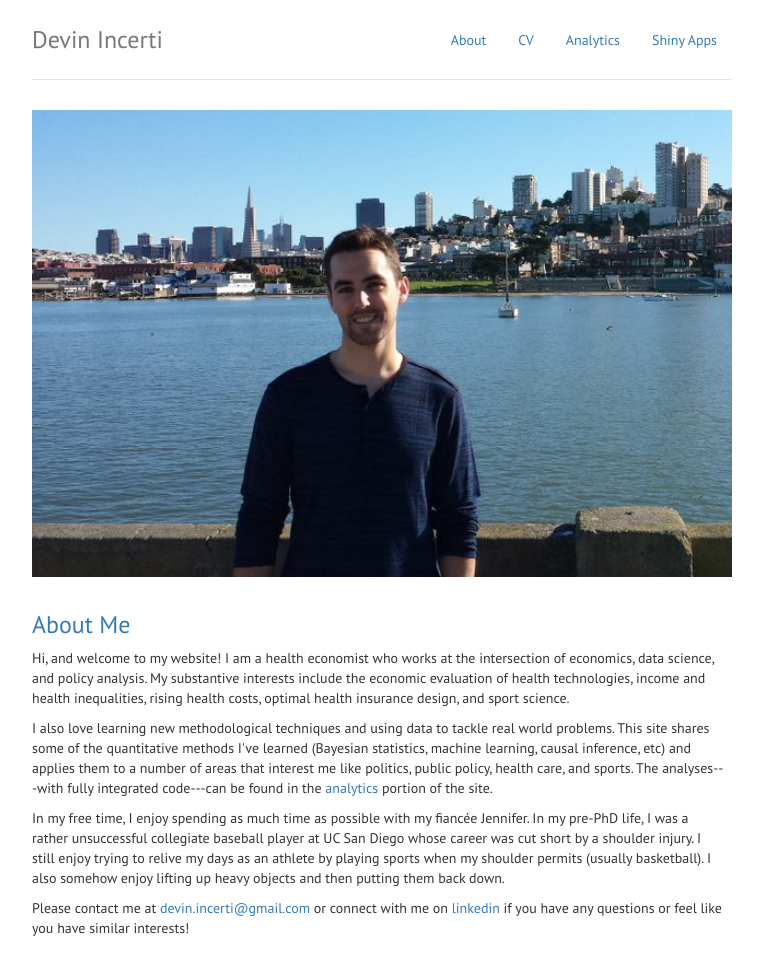
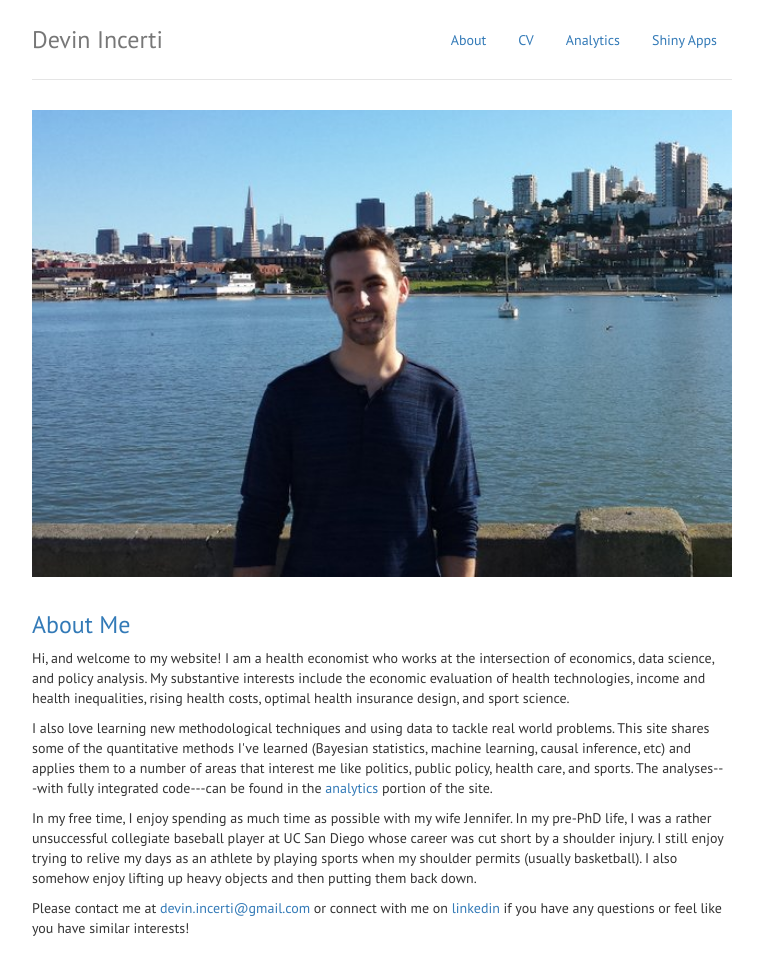
Before and after one commit to dincerti/dincerti.github.io, a Jekyll site: the page built from index.html, in a window 1280 px wide. Shown: the whole page, without its empty margins (258-1021 px from the left). Built offline with Jekyll 4.4.1, drawn with Linux system fonts in a browser that asks for light colours.

Commit message:
Change index.html

```diff
--- a/index.html
+++ b/index.html
@@ -16,7 +16,7 @@ layout: default
 					(Bayesian statistics, machine learning, causal inference, etc) and applies them to a number of areas that interest me like politics, public policy,
 					health care, and sports. The analyses---with fully integrated code---can be found in the <a href="analytics.html">analytics</a> portion of the site.
 
-			        <p> In my free time, I enjoy spending as much time as possible with my fianc&eacutee Jennifer. In my pre-PhD life, I was a rather unsuccessful collegiate baseball player at UC San Diego
+			        <p> In my free time, I enjoy spending as much time as possible with my wife Jennifer. In my pre-PhD life, I was a rather unsuccessful collegiate baseball player at UC San Diego
 					whose career was cut short by a shoulder injury. I still enjoy trying to relive my days as an athlete by playing sports when my shoulder permits (usually basketball).
 					I also somehow enjoy lifting up heavy objects and then putting them back down. </p>
 
```
Also changed, not shown: 2 other files.
